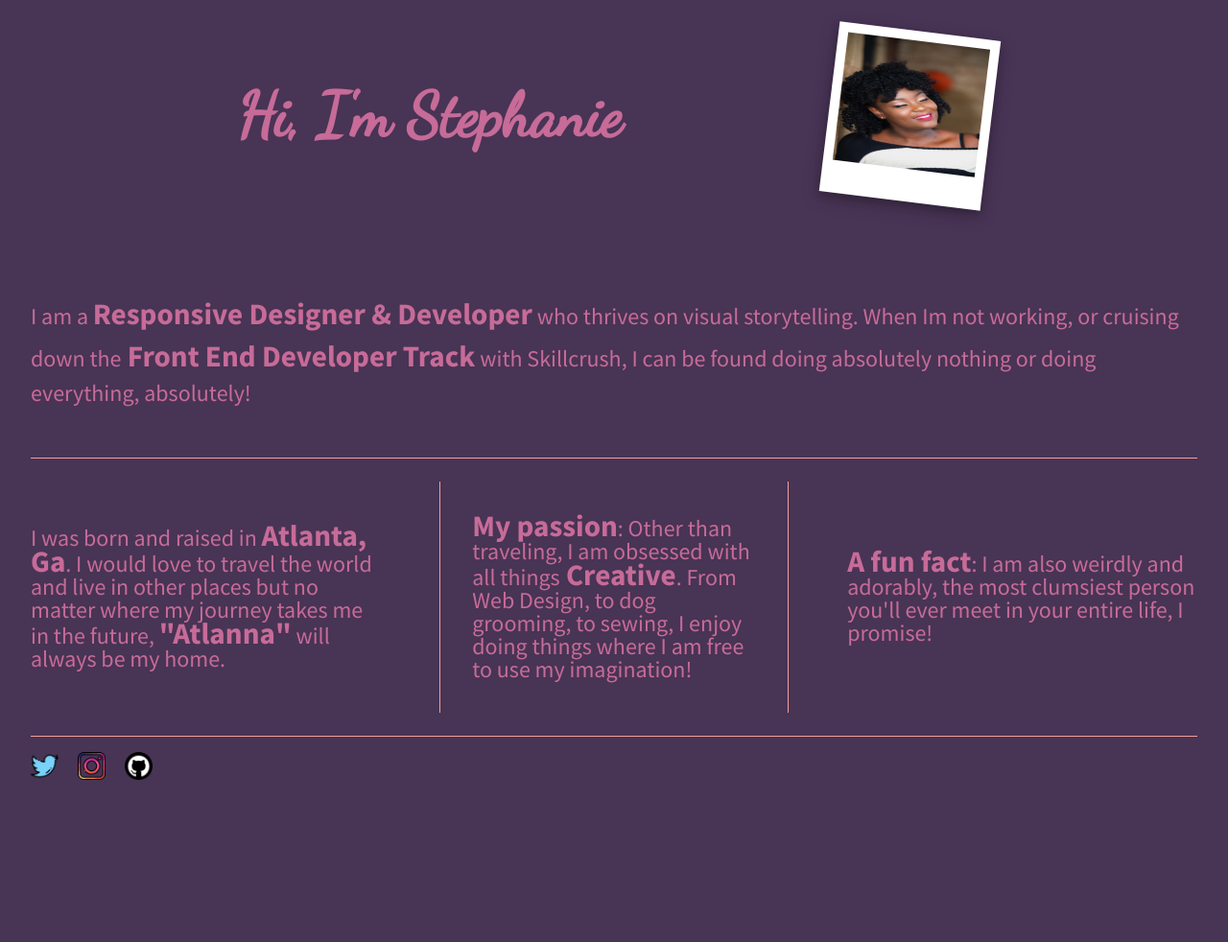
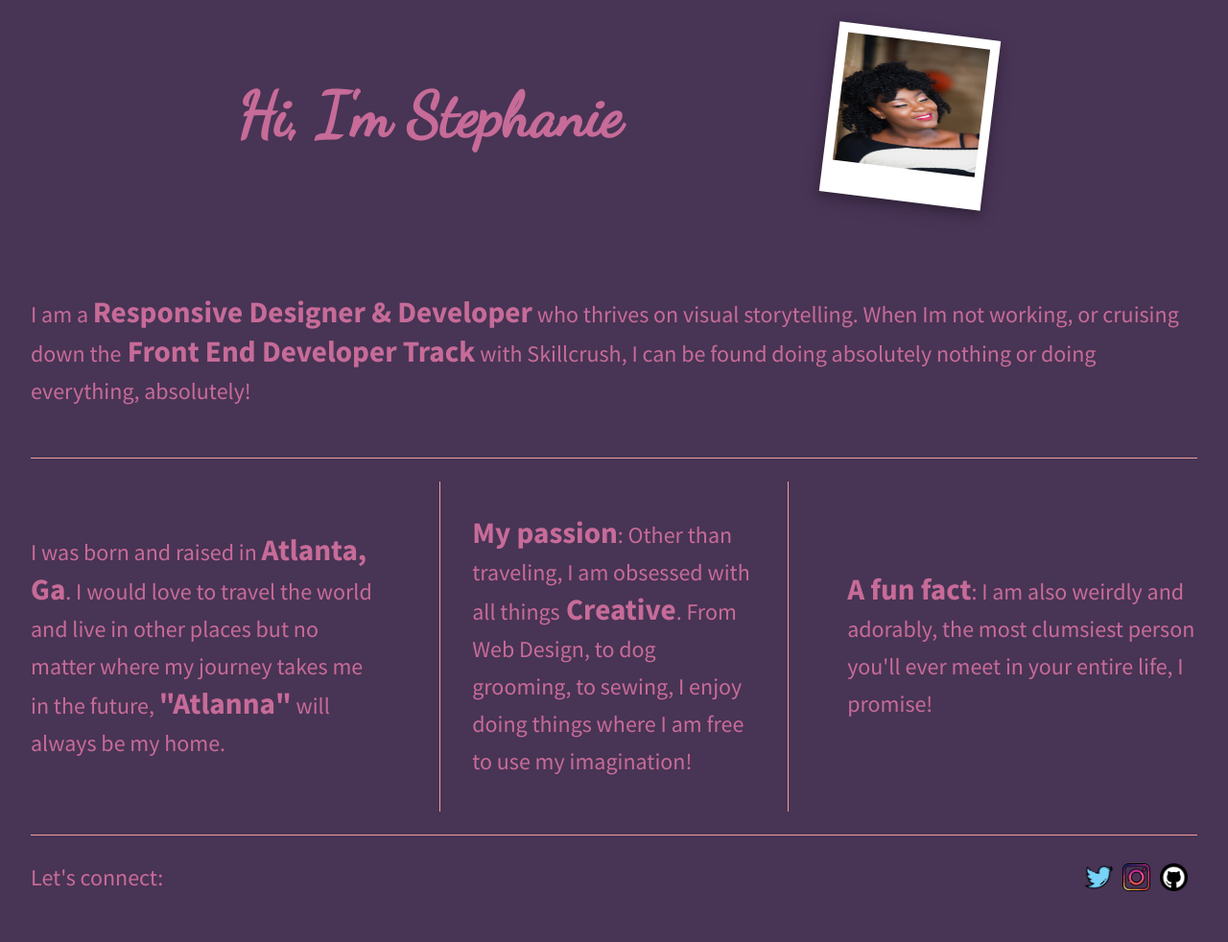
Before and after one commit to S-Holt/custom-flexbox-grids, a plain HTML site: page index.html in a window 1280 px wide. Shown: the whole page at 96% size. Before the commit the page ends 896 px from the top, so only its background shows below. Drawn offline with nearby package versions, Linux system fonts and the light colour scheme; a web font is replaced by a local one.

Commit message:
Used flexbox on footer, added an invite message, and adjusted padding on nav ul li

```diff
--- a/css/main.css
+++ b/css/main.css
@@ -181,20 +181,41 @@ p span {
 }
 
 /*---------- FOOTER ----------*/
-footer ul {
+.flexbox2{
+    display: flex;
+    justify-content: space-between;
+    align-items: center;
+}
+
+.invite{
+    display: flex;
+    justify-content: center;
+    align-items: center;
+    margin-bottom: 24px;
+}
+
+
+.nav{
+    display: flex;
+    justify-content: center;
+    align-items: center;
+}
+
+.nav ul {
     list-style: none;
-    padding-left: 0;
+    padding: 0;
     display: flex;
     justify-content: left;
     align-items: center;
-
 }
 
-footer ul li {
-    display: inline-block;
-    padding-right: 20px;
+.nav ul li {
+    padding-right: 10px;
 }
-footer img{
+.nav img{
+    display: flex;
+    align-items: center;
+    justify-content: center;
     height: 29px;
     width: 29px;
 }
@@ -278,7 +299,17 @@ footer img{
    These examples override the primary ('mobile first') styles.
    Modify as content requires.
    ========================================================================== */
-   @media all and (min-width: 1200px) and (max-width: 2559px){
+   @media all and (min-width: 768px) and (max-width: 1200px){
+        .name{
+            font-size: 2em;
+        }
+
+        p{
+            font-size: 1.1em;
+        }
+    }
+
+   @media all and (min-width: 1201px) and (max-width: 2559px){
         .div-1, .div-2, .div-3 {
         width: 30%;
         }
@@ -296,6 +327,12 @@ footer img{
 
         p{
             font-size: 1.5em;
+            line-height: 39px;
+        }
+
+        footer img{
+            height: 39px;
+            width: 39px;
         }
     }
 
@@ -307,7 +344,7 @@ footer img{
 
         p{
             font-size: 3em;
-            line-height: 55px;
+            line-height: 63px;
         }
 
 
--- a/index.html
+++ b/index.html
@@ -57,6 +57,11 @@
         </section>
 
         <footer>
+            <div class="flexbox2">
+                <div class="invite">
+                    <p> Let's connect:</p>
+                </div>
+                <div class="nav">
                     <ul>
                         <li>
                             <a href='https://twitter.com/'>
@@ -76,6 +81,8 @@
                             </a>
                         </li>
                     </ul>
+                </div>
+            </div>
         </footer>
 
         <script src="https://ajax.googleapis.com/ajax/libs/jquery/1.11.3/jquery.min.js"></script>
```
Lines whose indentation alone changed are shown as unchanged.
